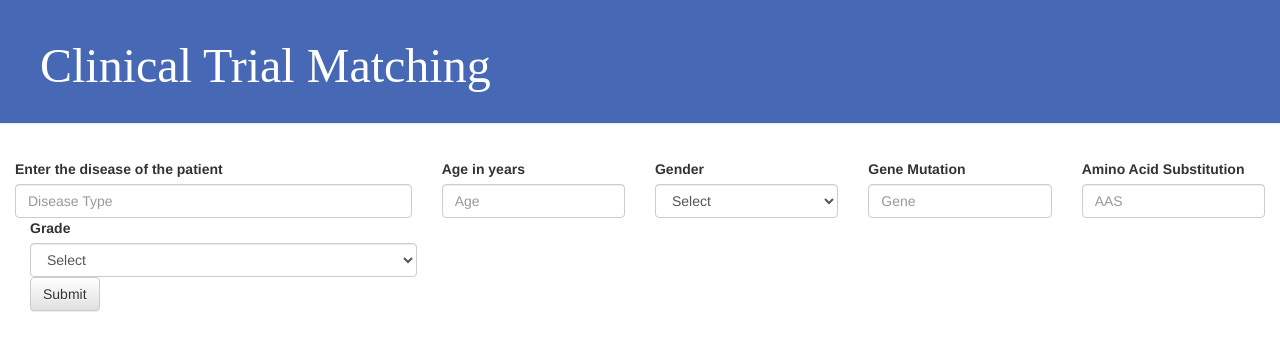
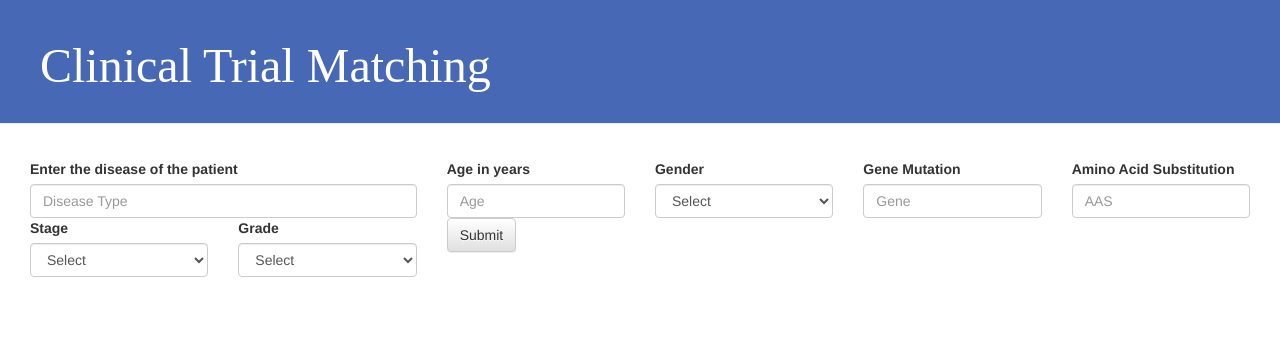
Before and after one commit to joseph30003/pten_v1, a Django app: template trialmatch/templates/trialmatch/trial_list.html in a window 1280 px wide. Shown: the top 351 px of the page. Run offline with Django 3.2, Linux system fonts and the light colour scheme; the template is opened without the code that fills it, so the values that code supplies are empty; some libraries are stand-ins or nearby versions.

Commit message:
working es quesry

```diff
--- a/trialmatch/static/css/custom.css
+++ b/trialmatch/static/css/custom.css
@@ -42,6 +42,10 @@ h1, h2, h3, h4 {
     margin-bottom: 70px;
 }
 
+.custombut {
+    margin-top: 1000px;
+}
+
 .post h1 a, .post h1 a:visited {
     color: #000000;
 }
--- a/trialmatch/templates/trialmatch/trial_list.html
+++ b/trialmatch/templates/trialmatch/trial_list.html
@@ -7,34 +7,32 @@
 <link rel="stylesheet" href="{% static 'css/custom.css' %}">
 
         <title>Trial Match</title>
+		<div class="page-header">
+
+			<h1>Clinical Trial Matching</a></h1>
+		</div>
+
     </head>
 
     <body>
-
-        <div class="page-header">
-
-			<h1><a href="/">Clinical Trial Matching</a></h1>
-		</div>
-
-</div>
-	<form>
 	<div class="container-fluid">
-		<div class="row">
+	<form  method="post">
 		<div class="form-group">
 			<div class="col-md-4">
 				<label for="exampleInputDisease">Enter the disease of the patient</label>
-					<input type="email" class="form-control" id="exampleInputEmail1" placeholder="Disease Type">
+				<input type="text" class="form-control" id="disease" placeholder="Disease Type">
+			</div>
 		</div>
 		<div class="form-group">
 			<div class="col-md-2">
 				<label for="exampleInputAge">Age in years</label>
-					<input type="email" class="form-control" id="exampleInputEmail1" placeholder="Age">
+				<input type="text" class="form-control" id="age" placeholder="Age">
 			</div>
 		</div>
 		<div class="form-group">
 			<div class="col-md-2">
 				<label for="exampleInputMale">Gender</label>
-					<select class="form-control">
+				<select class="form-control" id="gender">
 					<option>Select</option>
 					<option>Male</option>
 					<option>Female</option>
@@ -45,35 +43,58 @@
 		<div class="form-group">
 			<div class="col-md-2">
 				<label for="exampleInputGene">Gene Mutation</label>
-					<input type="email" class="form-control" id="exampleInputEmail1" placeholder="Gene">
+				<input type="text" class="form-control" id="gene" placeholder="Gene">
 			</div>
 		</div>
 		<div class="form-group">
 			<div class="col-md-2">
 				<label for="exampleInputAAS">Amino Acid Substitution</label>
-					<input type="email" class="form-control" id="exampleInputEmail1" placeholder="AAS">
+				<input type="text" class="form-control" id="aas" placeholder="AAS">
 			</div>
 		</div>
+		<div class="form-group">
+			<div class="col-md-2">
+				<label for="exampleInputStage">Stage</label>
+				<select class="form-control" id="stage">
+					<option>Select</option>
+					<option>I</option>
+					<option>II</option>
+					<option>III</option>
+					<option>IV</option>
+				</select>
 			</div>
 		</div>
-	<div class="container-fluid">
-		<div class="row">
-			<div class="col-md-4">
+		<div class="form-group">
+			<div class="col-md-2 ">
 				<label for="exampleInputGrade">Grade</label>
-				<select class="form-control">
+				<select class="form-control" id="grade">
 					<option>Select</option>
 					<option>I</option>
 					<option>II</option>
 					<option>III</option>
 				</select>
-			</div>
 
 			</div>
 		</div>
+		<div class="col-md-2">
+		<button type="button" class="btn btn-default" >Submit</button>
+		</div>
+
 	</form>
-		<div class="col-md-2">
-			<button type="submit" class="btn btn-default">Submit</button>
 	</div>
+
+
+	{% for i in records %}
+	{% for k,v in i.items %}
+    <div class = "col-md-offset-1 col-md-11">
+        <p>{{ k }}</p>
+    </div>
+	<div class = "col-md-offset-1 col-md-10" style="background-color:lavender;">
+		<p>{{v}}</p>
+	</div>
+	{% endfor %}
+	{% endfor %}
+
 
 	</body>
 </html>
```
Also changed, not shown: trialmatch/views.py (+16 -1 lines). Lines whose indentation alone changed are shown as unchanged.
